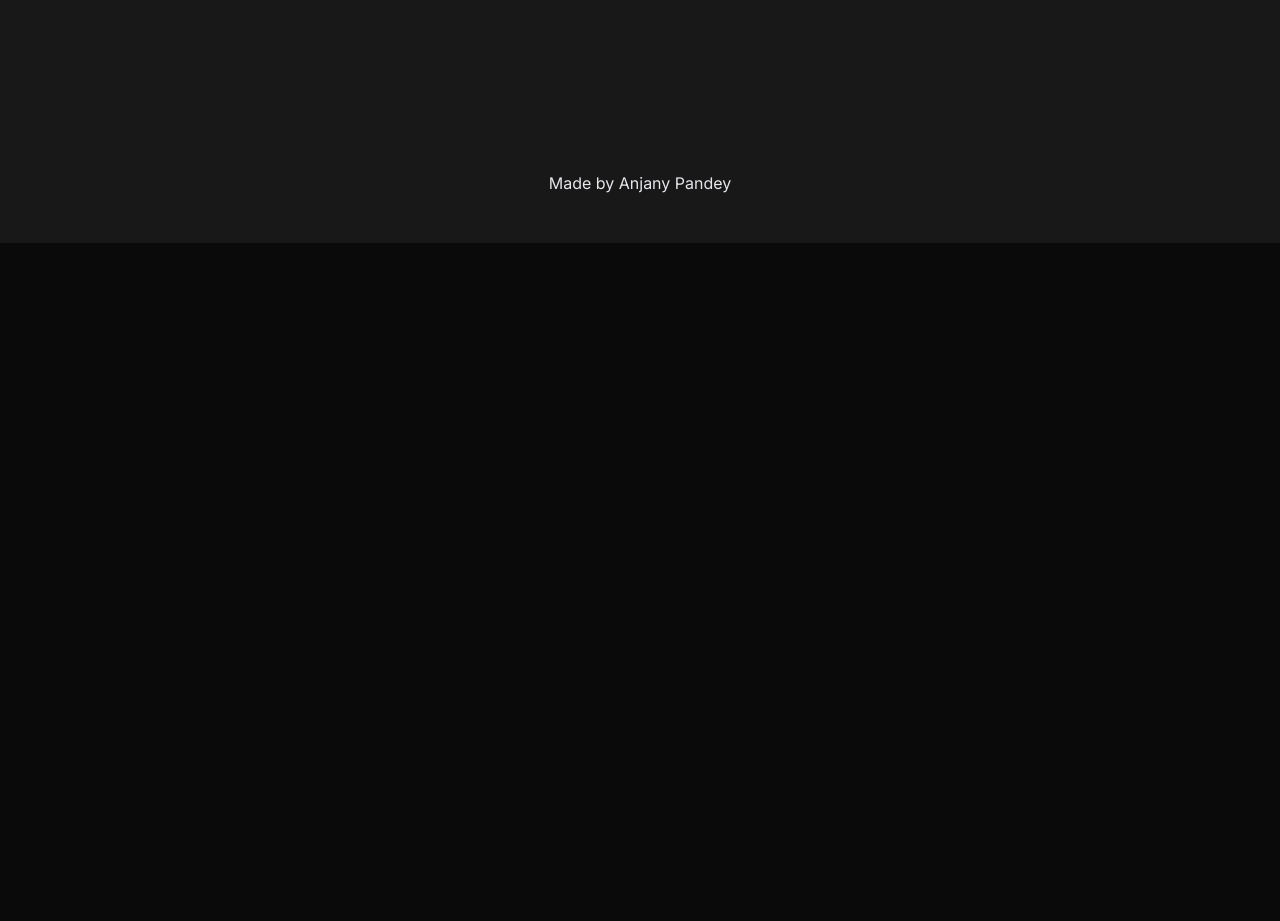
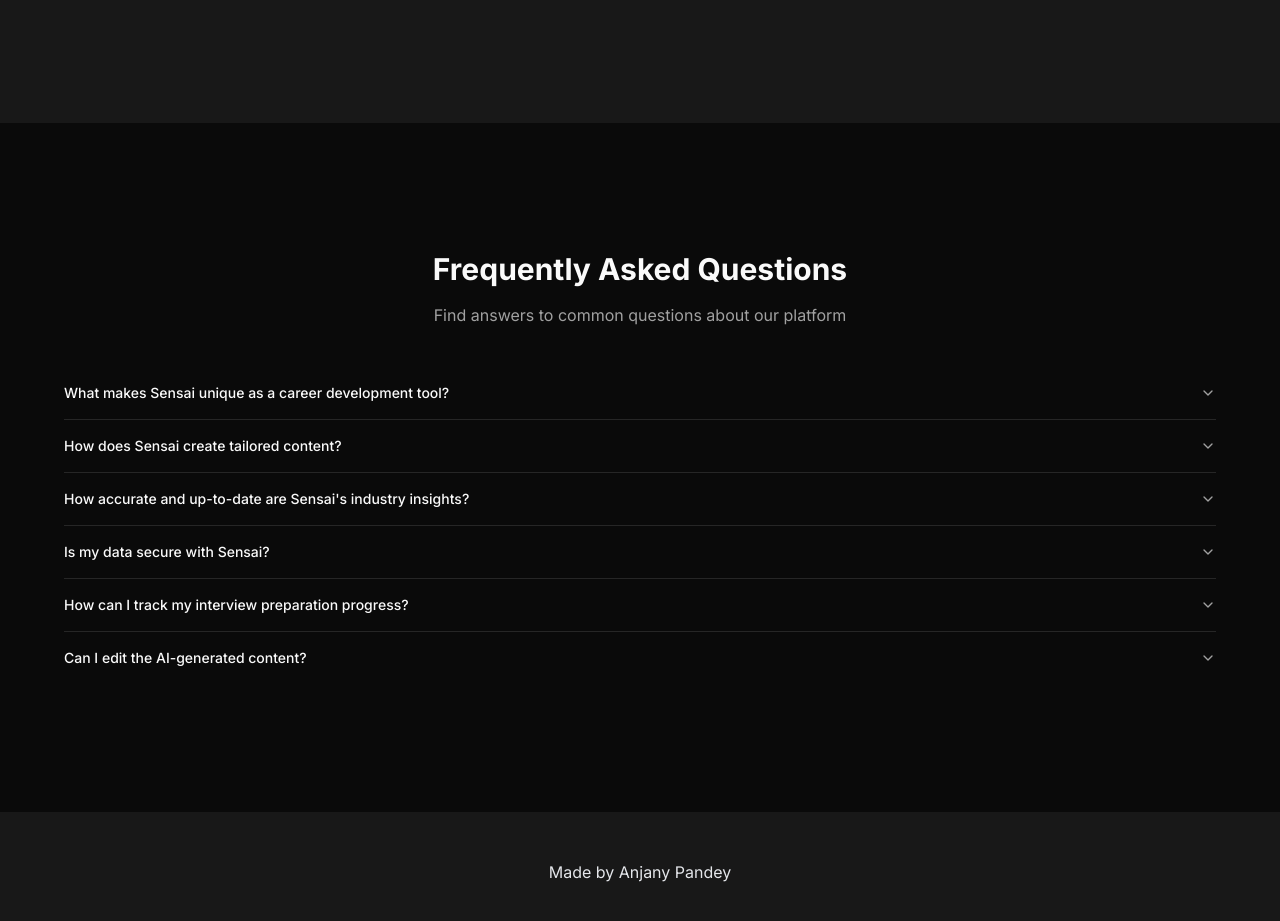
Before and after one commit to anjany06/CarvAI-AI-Career-Assistant, a Next.js app: page / in a window 1280 px wide. Shown: the part 3180-4101 px from the top of the page. Before the commit the page ends 3423 px from the top, so only its background shows below. Built offline with nearby package versions, Linux system fonts and the light colour scheme; no server answers.

Commit message:
UI : FAQ done

```diff
--- a/app/page.jsx
+++ b/app/page.jsx
@@ -1,5 +1,12 @@
 import HeroSection from "@/components/hero";
+import {
+  Accordion,
+  AccordionContent,
+  AccordionItem,
+  AccordionTrigger,
+} from "@/components/ui/accordion";
 import { Card, CardContent } from "@/components/ui/card";
+import { faqs } from "@/data/faqs";
 import { features } from "@/data/features";
 import { howItWorks } from "@/data/howItWorks";
 import { testimonial } from "@/data/testimonial";
@@ -143,6 +150,32 @@
           </div>
         </div>
       </section>
+
+      {/* FAQ SECTION */}
+      <section className="w-full py-12 md:py-24 lg:py-32 bg-background">
+        <div className="container mx-auto px-4 md:px-6">
+          <div className="text-center max-w-3xl mx-auto mb-10">
+            <h2 className="text-3xl font-bold mb-4">
+              Frequently Asked Questions
+            </h2>
+            <p className="text-muted-foreground">
+              Find answers to common questions about our platform
+            </p>
+          </div>
+          <div className="max-w-6xl mx-auto">
+            <Accordion type="single" collapsible className="w-full">
+              {faqs.map((item, index) => {
+                return (
+                  <AccordionItem key={index} value={`item-${index}`}>
+                    <AccordionTrigger>{item.question}</AccordionTrigger>
+                    <AccordionContent>{item.answer}</AccordionContent>
+                  </AccordionItem>
+                );
+              })}
+            </Accordion>
+          </div>
+        </div>
+      </section>
     </div>
   );
 }
```
